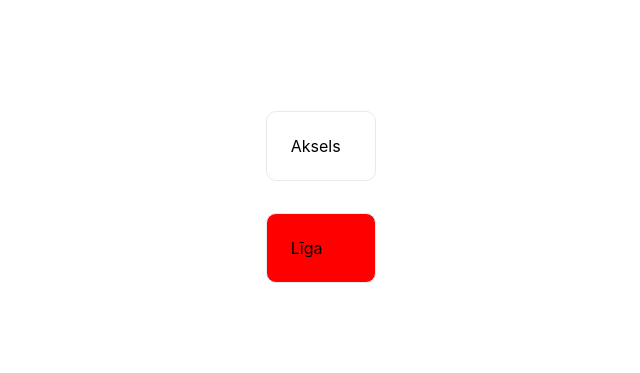
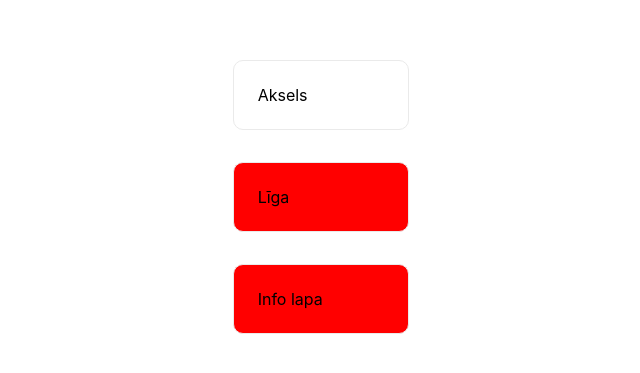
Before and after one commit to Jekabs-Leinis/izstade, a Next.js app: page / in a window 1280 px wide. Shown: the part 227-600 px from the top of the page, without its empty margins (319-959 px from the left). Built offline with nearby package versions, Linux system fonts and the light colour scheme.

Commit message:
huge text added

```diff
--- a/pages/index.js
+++ b/pages/index.js
@@ -24,6 +24,11 @@ export default function Home() {
                     Līga
                 </a>
             </Link>
+            <Link href="/info">
+                <a className={[styles.card, styles.list].join(" ")}>
+                    Info lapa
+                </a>
+            </Link>
         </div>
       </main>
     </div>
--- a/styles/Home.module.css
+++ b/styles/Home.module.css
@@ -13,12 +13,11 @@
 }
 
 .main {
-  padding: 5rem 0;
-  flex: 1;
-  display: flex;
-  flex-direction: column;
-  justify-content: center;
-  align-items: center;
+  text-align: center;
+}
+
+.h1 {
+    font-size: 30px;
 }
 
 .footer {
@@ -123,3 +122,7 @@
     flex-direction: column;
   }
 }
+
+.newLine {
+    white-space: pre-line;
+}
```
Also changed, not shown: config/lv.json (+9 -1 lines), pages/info.js (added, +30 -0 lines), pages/sameLevel.js (deleted, +0 -23 lines).
